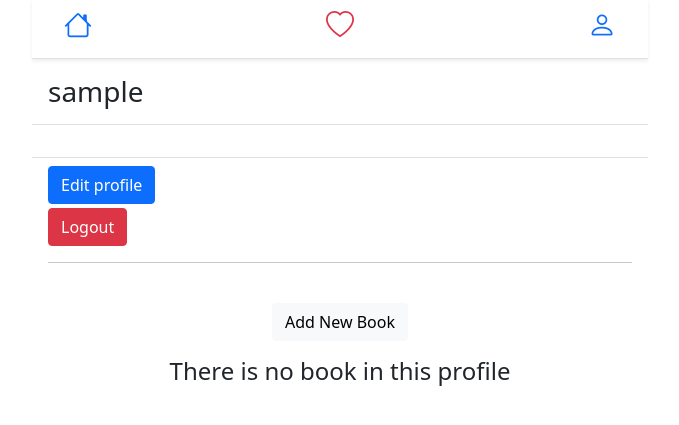
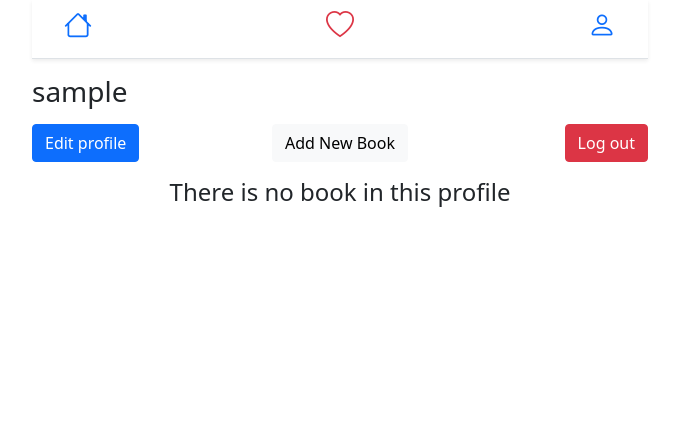
Before and after one commit to ikram9820/books, a Django app: page /profile/ in a window 1280 px wide. Shown: the top 425 px of the page, without its empty margins (300-979 px from the left). Run offline with Django 4.2, Linux system fonts and the light colour scheme; the visitor is signed in with stand-in values (Sample User, id 1); data that the repository does not hold is empty.

Commit message:
ui alignment is updated

```diff
--- a/accounts/views.py
+++ b/accounts/views.py
@@ -1,7 +1,7 @@
 from django.urls import reverse_lazy
 from django.views import generic
 from django.contrib.auth.mixins import LoginRequiredMixin,UserPassesTestMixin
-from .forms import CustomUserCreationForm, CustomUserChangeForm
+from .forms import CustomUserCreationForm
 from django.contrib.auth import get_user_model
 
 class SignupPageView(generic.CreateView):
--- a/templates/_base.html
+++ b/templates/_base.html
@@ -6,7 +6,7 @@
     <meta http-equiv="X-UA-Compatible" content="IE=edge" />
     <meta name="viewport" content="width=device-width, initial-scale=1.0" />
     <title>{% block title %} Bookish Pdf {% endblock title %}</title>
-    {% comment %} <link rel="icon" type="image/x-icon" href="{%static 'images/favicon.png' %}" > {% endcomment %}
+    <link rel="icon" type="image/x-icon" href="{%static 'images/favicon.png' %}" >
     <link href="https://cdn.jsdelivr.net/npm/bootstrap@5.0.2/dist/css/bootstrap.min.css" rel="stylesheet" integrity="sha384-EVSTQN3/azprG1Anm3QDgpJLIm9Nao0Yz1ztcQTwFspd3yD65VohhpuuCOmLASjC" crossorigin="anonymous">
     <link rel="stylesheet" href="https://cdn.jsdelivr.net/npm/bootstrap-icons@1.5.0/font/bootstrap-icons.css">
 
@@ -22,7 +22,7 @@
           <div class="col-md-6 ">
 
             <header  class="sticky-top">
-            <div class="container mb-2 bg-white border-bottom shadow-sm">
+            <div class="container-fluid mb-2 bg-white border-bottom shadow-sm">
 
               <div class='row'>
                 <div class=" col-4 d-flex justify-content-start">
--- a/templates/profile/my_profile.html
+++ b/templates/profile/my_profile.html
@@ -9,29 +9,29 @@
 {%endblock title %}
 
 {% block content %}
-  <div class="d-flex justify-content-center">
-    <div class="mb-3 w-100">
-      <div class="card-header bg-transparent "><h3>{{user.username}}</h3></div>
-      <div class="card-body">
-        <p class="card-text">
+
+
+<h3 class='pt-2'>{{user.username}}</h3>
+
+<p>
   {% if user.bio %}
     {{user.bio}}
     <br>
   {% endif %}
 </p>
+<div class='row my-3'>
+  <div class= 'col-4 d-flex justify-content-start'>
+    <a class="btn btn-primary btn-block" href="{% url 'edit_profile' user.id %}" > Edit profile </a>
   </div>
-      <div class="card-footer bg-transparent">
-        <a class="btn btn-primary" href="{% url 'edit_profile' user.id %}" > Edit profile </a>
-        <br>
-        <a  class="btn btn-danger mt-1" href="{% url 'logout' %}">Logout </a>
-        <hr>
+  <div class= 'col-4 d-flex justify-content-center'>
+    <a class="btn btn-light btn-block" href="{% url 'add_book' %}"> Add New Book</a>
   </div>
-    </div>
+  <div class= 'col-4 d-flex justify-content-end'>
+    <a  class="btn btn-danger btn-block" href="{% url 'logout' %}">Log out </a>
   </div>
 
-  <div class="d-flex justify-content-center">
-    <a class="btn btn-light mb-3" href="{% url 'add_book' %}"> Add New Book</a>
 </div>
+
 
   {% if not books %}
     <div class="d-flex justify-content-center">
```
Also changed, not shown: templates/_post_card.html (+3 -5 lines), templates/profile/profile.html (+8 -15 lines), 1 other file. Lines whose indentation alone changed are shown as unchanged.
